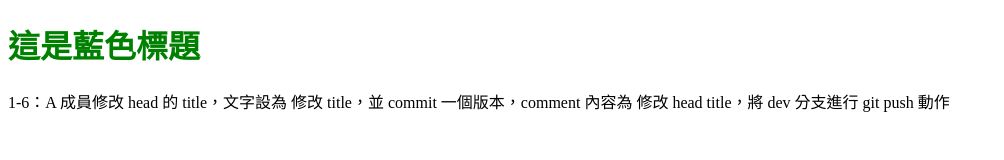
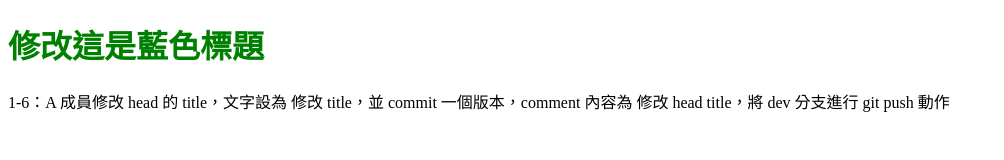
Before and after one commit to PsyducK5566/git-reset-02, a plain HTML site: page index.html in a window 1280 px wide. Shown: the whole page, without its empty margins (0-1004 px from the left). Drawn offline with Linux system fonts and the light colour scheme.

Commit message:
修改h1文字

```diff
--- a/index.html
+++ b/index.html
@@ -7,7 +7,7 @@
     <link rel="stylesheet" href="all.css">
 </head>
 <body>
-    <H1 class="primaryColor">這是藍色標題</H1>
+    <H1 class="primaryColor">修改這是藍色標題</H1>
     <p> 1-6：A 成員修改 head 的 title，文字設為 修改 title，並 commit 一個版本，comment 內容為 修改 head title，將 dev 分支進行 git push 動作</p>
 
 </body>
```
